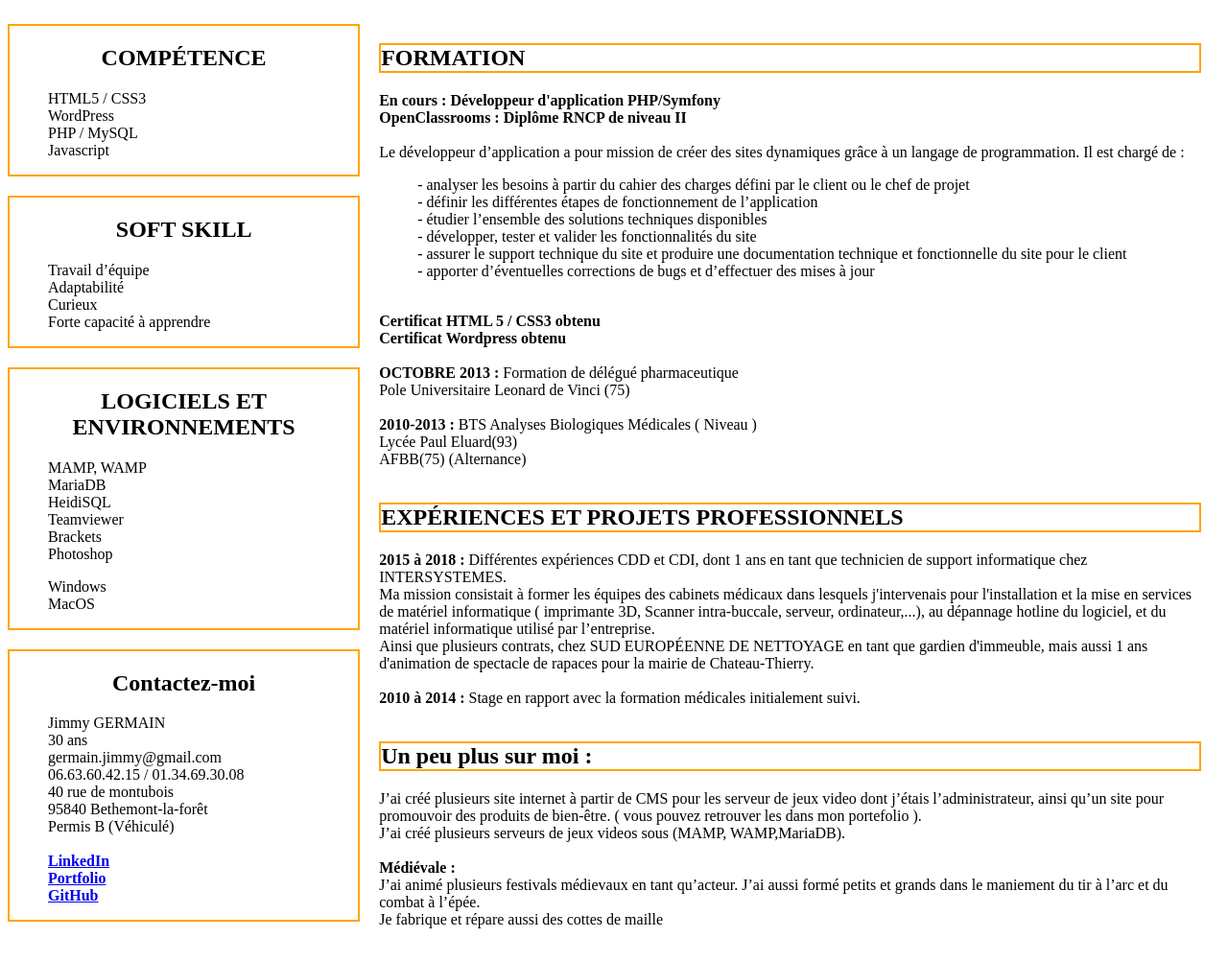
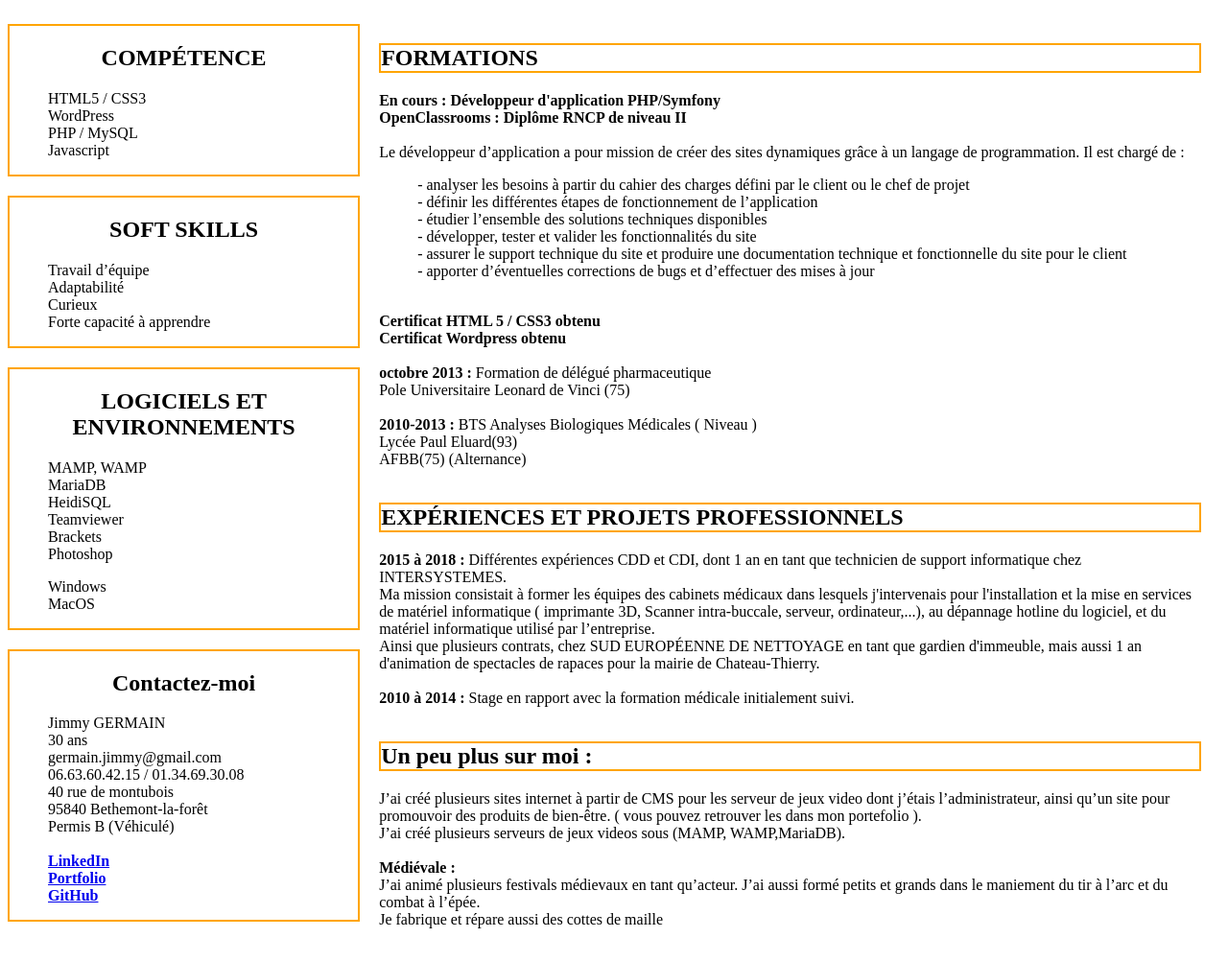
Before and after one commit to GERMAINJimmy/CV-responsive, a plain HTML site: page index.html in a window 1280 px wide. Shown: the part 174-1176 px from the top of the page at 96% size. Drawn offline with Linux system fonts and the light colour scheme.

Commit message:
Update index.html

```diff
--- a/index.html
+++ b/index.html
@@ -30,7 +30,7 @@ poursuivant ma formation de Développeur Web.</p>
                     </ul>
                 </section>
                 <section class="soft_skill">
-                    <h2>SOFT SKILL</h2>
+                    <h2>SOFT SKILLS</h2>
                     <ul>
                         <li>Travail d’équipe</li>
                         <li>Adaptabilité</li>
@@ -73,7 +73,7 @@ poursuivant ma formation de Développeur Web.</p>
             </div>
             <div class="partie_droite">
                 <section class="formation">
-                    <h2>FORMATION</h2>
+                    <h2>FORMATIONS</h2>
                     <p><strong>En cours : Développeur d'application PHP/Symfony<br>
 OpenClassrooms : Diplôme RNCP de niveau II</strong><br><br>
 Le développeur d’application a pour mission de créer des sites
@@ -90,7 +90,7 @@ dynamiques grâce à un langage de programmation. Il est chargé de :<br>
                     </ul>
 <strong>Certificat HTML 5 / CSS3 obtenu<br>
 Certificat Wordpress obtenu</strong><br><br>
-<strong>OCTOBRE 2013 : </strong>Formation de délégué pharmaceutique<br>
+<strong>octobre 2013 : </strong>Formation de délégué pharmaceutique<br>
 Pole Universitaire Leonard de Vinci (75)<br><br>
 <strong>2010-2013 : </strong>BTS Analyses Biologiques Médicales ( Niveau )<br>
 Lycée Paul Eluard(93)<br>
@@ -98,29 +98,26 @@ AFBB(75) (Alternance)</p>
                 </section>
                 <section class="experiences">
                     <h2>EXPÉRIENCES ET PROJETS PROFESSIONNELS</h2>
-                    <p><strong>2015 à 2018 : </strong>Différentes expériences CDD et CDI, dont 1 ans en tant que technicien de support informatique chez INTERSYSTEMES.<br>
+                    <p><strong>2015 à 2018 : </strong>Différentes expériences CDD et CDI, dont 1 an en tant que technicien de support informatique chez INTERSYSTEMES.<br>
 Ma mission consistait à former les équipes des cabinets médicaux dans
 lesquels j'intervenais pour l'installation et la mise en services de matériel
 informatique ( imprimante 3D, Scanner intra-buccale, serveur, ordinateur,...),
 au dépannage hotline du logiciel, et du matériel informatique utilisé par
 l’entreprise.<br>
 Ainsi que plusieurs contrats, chez SUD EUROPÉENNE DE NETTOYAGE
-en tant que gardien d'immeuble, mais aussi 1 ans d'animation de spectacle de
+en tant que gardien d'immeuble, mais aussi 1 an d'animation de spectacles de
 rapaces pour la mairie de Chateau-Thierry.<br><br>
-<strong>2010 à 2014 : </strong>Stage en rapport avec la formation médicales initialement
+<strong>2010 à 2014 : </strong>Stage en rapport avec la formation médicale initialement
 suivi.</p>
                 </section>
                 <section class="plus_sur_moi">
                     <h2>Un peu plus sur moi :</h2>
-                    <p>J’ai créé plusieurs site internet à partir de CMS pour les serveur de jeux
-video dont j’étais l’administrateur, ainsi qu’un site pour promouvoir des produits de bien-être. ( vous pouvez retrouver les dans mon portefolio ).<br>
-J’ai créé plusieurs serveurs de jeux videos sous (MAMP, WAMP,MariaDB).<br><br>
+                    <p>J’ai créé plusieurs sites internet à partir de CMS pour les serveur de jeux video dont j’étais l’administrateur, ainsi qu’un site pour promouvoir des produits de bien-être. ( vous pouvez retrouver les dans mon portefolio ).<br>
+                    J’ai créé plusieurs serveurs de jeux videos sous (MAMP, WAMP,MariaDB).<br><br>
 
-<strong>Médiévale :</strong><br>
-J’ai animé plusieurs festivals médievaux en tant qu’acteur. J’ai aussi
-formé petits et grands dans le maniement du tir à l’arc et du combat à
-l’épée.<br>
-Je fabrique et répare aussi des cottes de maille</p>
+                    <strong>Médiévale :</strong><br>
+                    J’ai animé plusieurs festivals médievaux en tant qu’acteur. J’ai aussi formé petits et grands dans le maniement du tir à l’arc et du combat à l’épée.<br>
+                    Je fabrique et répare aussi des cottes de maille</p>
                 </section>
             </div>
         </div>
```
